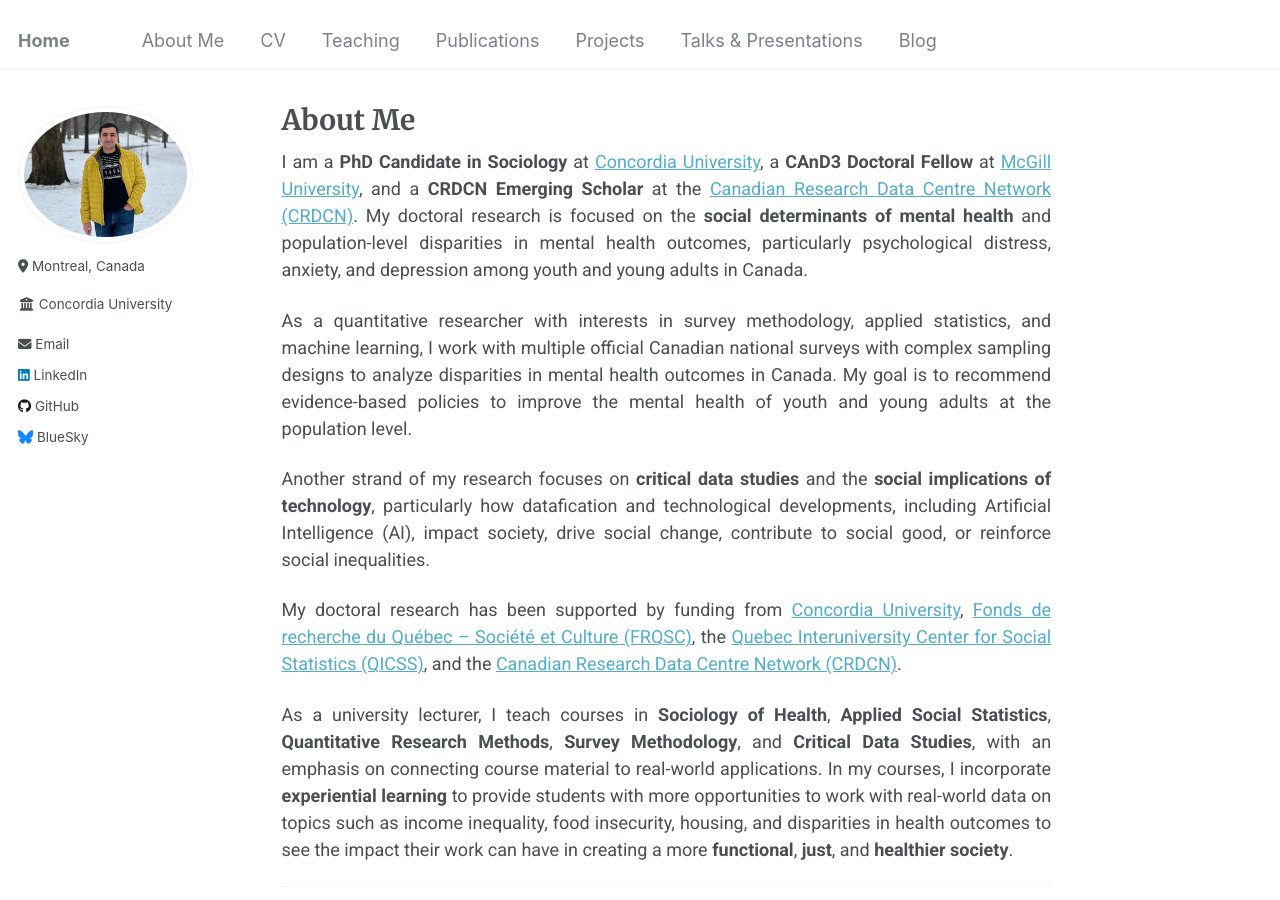
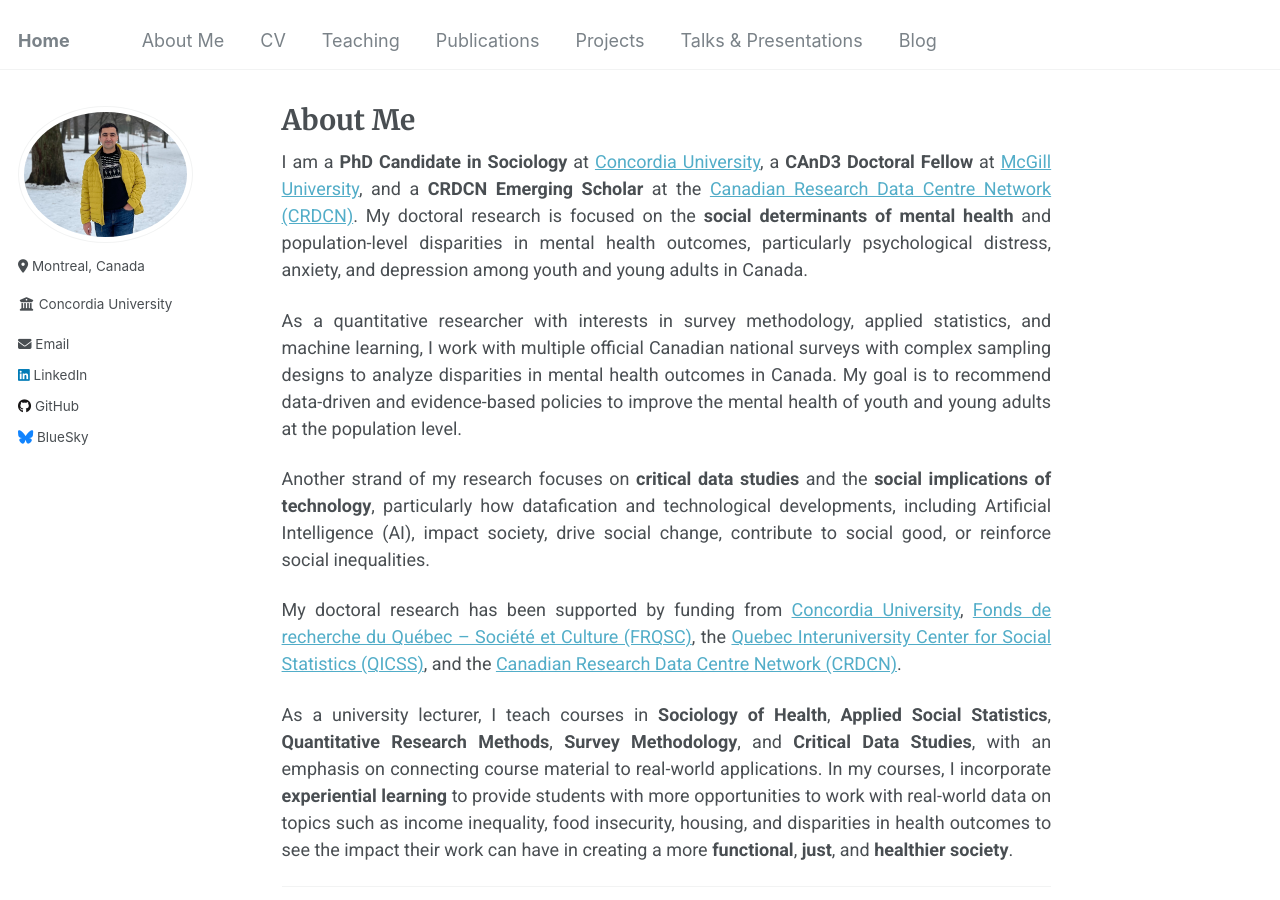
Before and after one commit to Mohsnmonji/mohsnmonji.github.io, a Jekyll site: the page built from about-me.md, in a window 1280 px wide and 900 px high. Built offline with Jekyll 4.4.1, drawn with Linux system fonts in a browser that asks for light colours.

Commit message:
Update about-me.md

```diff
--- a/about-me.md
+++ b/about-me.md
@@ -8,7 +8,7 @@ author_profile: true
 
 I am a **PhD Candidate in Sociology** at [Concordia University](https://www.concordia.ca/artsci/sociology-anthropology.html), a **CAnD3 Doctoral Fellow** at [McGill University](https://www.mcgill.ca/cand3/our-people/fellows-2024-25), and a **CRDCN Emerging Scholar** at the [Canadian Research Data Centre Network (CRDCN)](https://crdcn.ca). My doctoral research is focused on the **social determinants of mental health** and population-level disparities in mental health outcomes, particularly psychological distress, anxiety, and depression among youth and young adults in Canada.
 
-As a quantitative researcher with interests in survey methodology, applied statistics, and machine learning, I work with multiple official Canadian national surveys with complex sampling designs to analyze disparities in mental health outcomes in Canada. My goal is to recommend evidence-based policies to improve the mental health of youth and young adults at the population level.
+As a quantitative researcher with interests in survey methodology, applied statistics, and machine learning, I work with multiple official Canadian national surveys with complex sampling designs to analyze disparities in mental health outcomes in Canada. My goal is to recommend data-driven and evidence-based policies to improve the mental health of youth and young adults at the population level.
 
 Another strand of my research focuses on **critical data studies** and the **social implications of technology**, particularly how datafication and technological developments, including Artificial Intelligence (AI), impact society, drive social change, contribute to social good, or reinforce social inequalities.⁣
 
```
